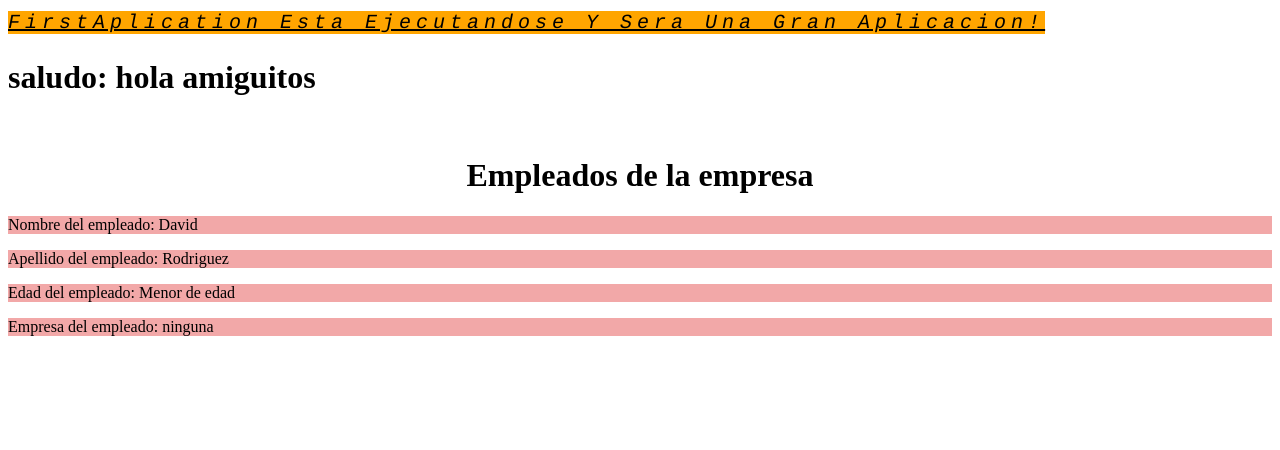
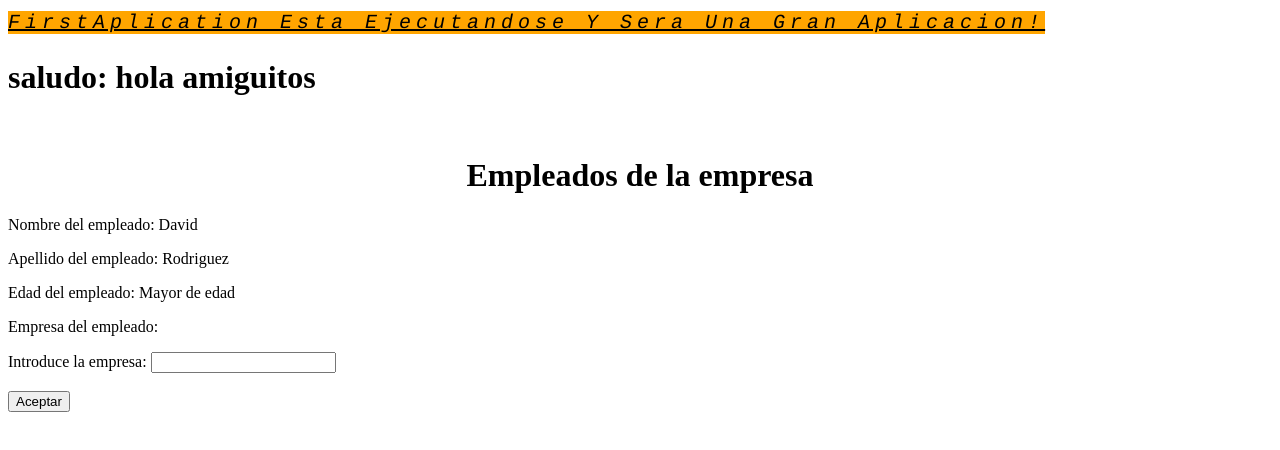
Before and after one commit to ndrr15/firstAplication, an Angular app: page / in a window 1280 px wide. Shown: the top 450 px of the page. Built offline with nearby package versions, Linux system fonts and the light colour scheme.

Commit message:
se adiciona boton

```diff
--- a/src/app/empleado/empleado.component.css
+++ b/src/app/empleado/empleado.component.css
@@ -1,3 +1,3 @@
-p {
+/* p {
     background-color: rgb(242, 168, 168);
-}
+} */
--- a/src/app/empleado/empleado.component.html
+++ b/src/app/empleado/empleado.component.html
@@ -2,5 +2,11 @@
     <p>Nombre del empleado: {{nombre}}</p>
     <p>Apellido del empleado: {{apellido}}</p>
     <p>Edad del empleado: {{edad >= 18 ? 'Mayor de edad' : 'Menor de edad'}}</p>
-    <p>Empresa del empleado: {{empresa}}</p>
+    <p>Empresa del empleado: {{empresa.value}}</p>
 </div>
+<div>
+    Introduce la empresa: <input type = "text" #empresa>
+    <br/>
+    <br/>
+    <input type = "button" value = "Aceptar" (click) = "llamaEmpresa(empresa.value)">
+</div>
--- a/src/app/empleado/empleado.component.ts
+++ b/src/app/empleado/empleado.component.ts
@@ -10,12 +10,15 @@ import { Component, OnInit } from '@angular/core';
 export class EmpleadoComponent implements OnInit {
   nombre = "David";
   apellido = "Rodriguez";
-  edad = 17;
-  empresa = "ninguna";
-  constructor() { }
+  edad = 28;
+  //empresa = "ninguna";
   // getEdad(){
   //   return this.edad;
   // }
+  llamaEmpresa(value:String) {
+
+  }
+  constructor() { }
   ngOnInit(): void {
   }
 
```
